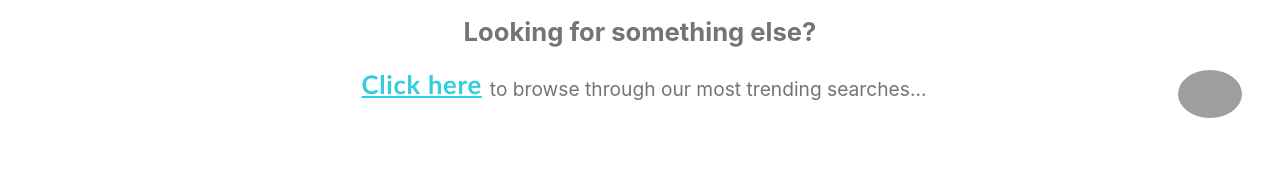
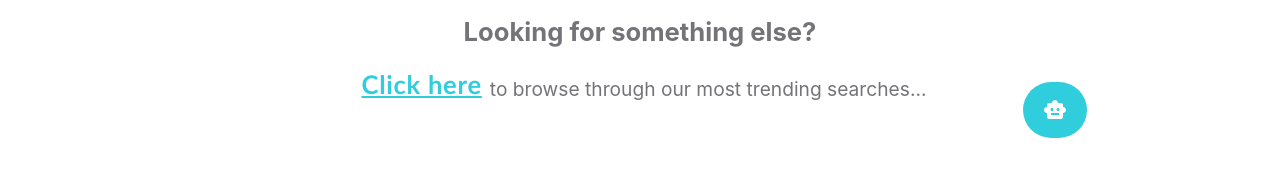
Before and after one commit to hoffay/NW-Marketplace, a React (Create React App) app: page / in a window 1280 px wide. Shown: the part 502-677 px from the top of the page. Built offline with nearby package versions, Linux system fonts and the light colour scheme; grey boxes are pictures that could not be loaded.

Commit message:
fix button to match wireframe

```diff
--- a/src/Pages/Home/Components/Popchat.css
+++ b/src/Pages/Home/Components/Popchat.css
@@ -2,7 +2,7 @@
     width: 20%;
     position: absolute;
     bottom: 20%;
-    right: 3%;
+    right: 0.1%;
   }
 
   #chatCon .chat-box {
--- a/src/Pages/Home/Components/Popchat.js
+++ b/src/Pages/Home/Components/Popchat.js
@@ -1,6 +1,7 @@
 import React, { useState } from 'react'
 import './Popchat.css';
-//import the css here
+import SmartToyIcon from '@mui/icons-material/SmartToy';//import the css here
+import { Button } from '@mui/material';
 
 export const PopChat = ( props ) => {
   let hide = {
@@ -24,7 +25,7 @@ const handleSend = e => {
 
   return (
     <div id='chatCon'>
-      <div class="chat-box" style={chatopen ? show : hide}>
+      {/* CHAT WINDOW NEEDS RESIZING <div class="chat-box" style={chatopen ? show : hide}>
     <div class="header">Chat with me</div>
     <div class="msg-area">
       {
@@ -42,9 +43,20 @@ const handleSend = e => {
       <input type="text"  ref={textRef} />
       <button onClick={handleSend}><i class="fa fa-paper-plane"></i></button>
     </div>
-  </div>
+  </div> */}
     <div class="pop">
-      <p><img onClick={toggle} src="https://p7.hiclipart.com/preview/151/758/442/iphone-imessage-messages-logo-computer-icons-message.jpg" alt="" /></p>
+      <Button sx={{
+        backgroundColor: "#30cddc",
+         color: "white",
+          borderRadius: 8,
+          height: "7vh",
+          width: "7vh",
+          "&.MuiButtonBase-root:hover": {
+            backgroundColor: '#1f74db'
+          }
+          }}>
+        <SmartToyIcon onClick={toggle} alt="" />
+      </Button>
     </div>
     </div>
   )
--- a/src/Pages/Home/Home.js
+++ b/src/Pages/Home/Home.js
@@ -22,7 +22,6 @@ function Home() {
         <div className="wrap">
           <Searchbar />
           <CLButton/>
-
         </div>
         <PopChat messages={msg} getMessage={getMessage} />
       </body>
```
